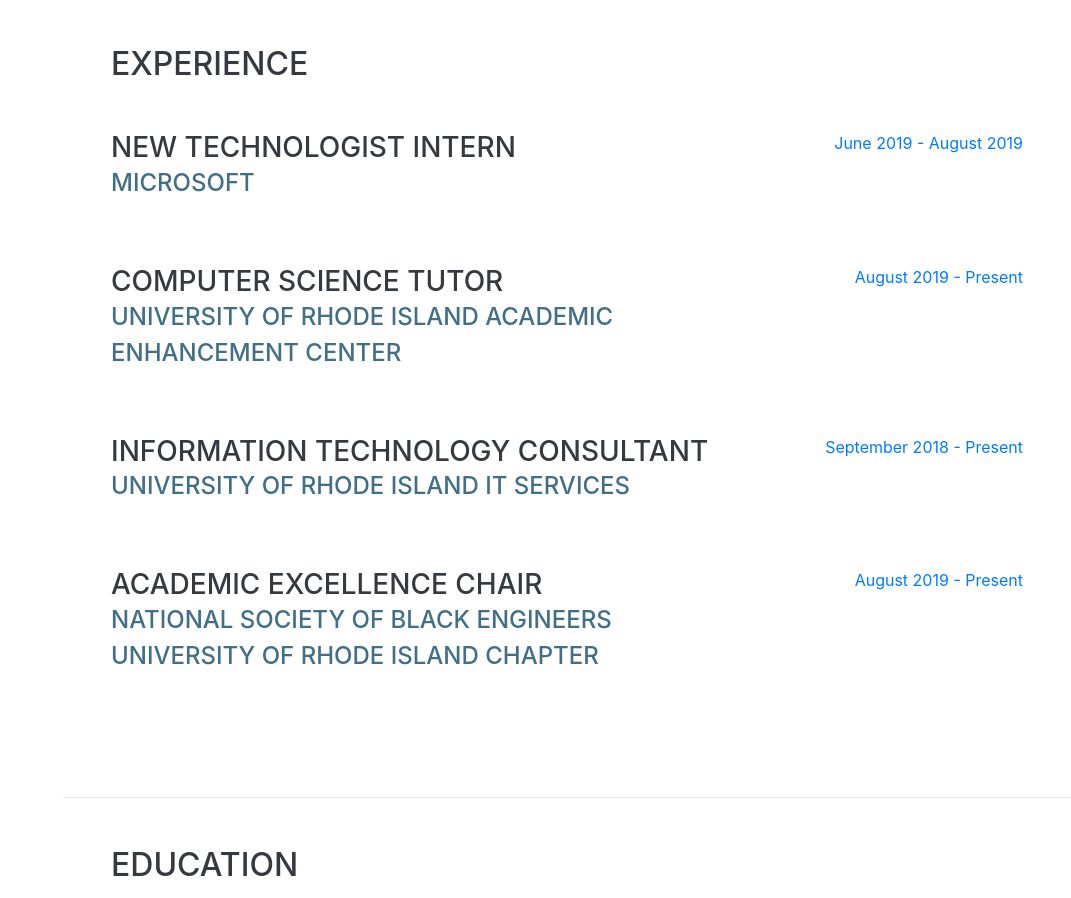
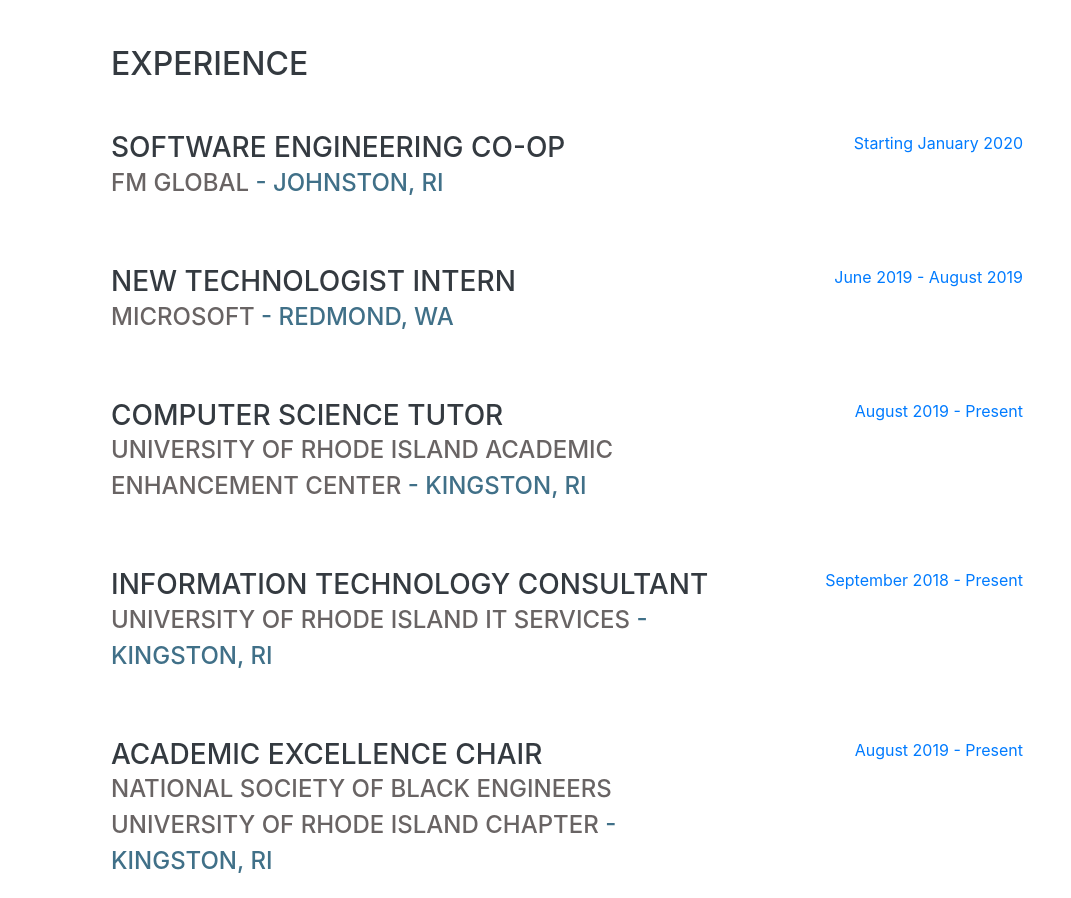
Before and after one commit to adamjeanlaurent/Personal-Site, a website with bundled scripts: page index.html in a window 1280 px wide. Shown: the part 804-1702 px from the top of the page, without its empty margins (209-1280 px from the left). Built offline with nearby package versions, Linux system fonts and the light colour scheme; a web font is replaced by a local one.

Commit message:
added FM Global And New company colors

```diff
--- a/index.html
+++ b/index.html
@@ -106,8 +106,23 @@
 
         <div class="resume-item d-flex flex-column flex-md-row justify-content-between mb-5">
           <div class="resume-content">
+            <h3 class="mb-0">Software Engineering Co-Op</h3>
+            <div class="subheading mb-3"><span class = "location">FM Global </span> - Johnston, RI</div>
+              <!-- <ul>
+                <li>Worked on a team of fellow interns to build an iOS application using Agile methodology and frameworks.</li>
+                <li>Learned industry software development practices such as, code reviews, unit testing, and scrum.</li>
+                <li>Worked as a backend developer, built a system to allow iOS application to read and write to native iOS calendar, and perform other CRUD operations. </li>
+              </ul> -->
+          </div>
+          <div class="resume-date text-md-right">
+            <span class="text-primary">Starting January 2020</span>
+          </div>
+        </div>
+
+        <div class="resume-item d-flex flex-column flex-md-row justify-content-between mb-5">
+          <div class="resume-content">
             <h3 class="mb-0">New Technologist Intern</h3>
-            <div class="subheading mb-3">Microsoft</div>
+            <div class="subheading mb-3"><span class = "location">Microsoft</span> - Redmond, Wa</div>
               <!-- <ul>
                 <li>Worked on a team of fellow interns to build an iOS application using Agile methodology and frameworks.</li>
                 <li>Learned industry software development practices such as, code reviews, unit testing, and scrum.</li>
@@ -122,7 +137,7 @@
         <div class="resume-item d-flex flex-column flex-md-row justify-content-between mb-5">
           <div class="resume-content">
             <h3 class="mb-0">Computer Science Tutor</h3>
-            <div class="subheading mb-3">University Of Rhode Island Academic Enhancement Center</div>
+            <div class="subheading mb-3"><span class = "location">University Of Rhode Island Academic Enhancement Center</span> - Kingston, RI</div>
             <!-- <p>
               <ul>
                 <li>Hold weekly tutoring sessions assisting students in Data Structures & Algorithms and Object-Oriented Programming Coursework.</li>
@@ -138,7 +153,7 @@
         <div class="resume-item d-flex flex-column flex-md-row justify-content-between mb-5">
           <div class="resume-content">
             <h3 class="mb-0">Information Technology Consultant</h3>
-            <div class="subheading mb-3">University Of Rhode Island IT Services</div>
+            <div class="subheading mb-3"><span class = "location">University Of Rhode Island IT Services</span> - Kingston, RI</div>
             <!-- <ul>
               <li>Provide URI students, staff, and faculty with professional computing and networking services, such as
                 troubleshooting, reformatting, Ethernet
@@ -154,7 +169,7 @@
         <div class="resume-item d-flex flex-column flex-md-row justify-content-between mb-5">
           <div class="resume-content">
             <h3 class="mb-0">Academic Excellence Chair</h3>
-            <div class="subheading mb-3">National Society Of Black Engineers University Of Rhode Island Chapter</div>
+            <div class="subheading mb-3"><span class = "location">National Society Of Black Engineers University Of Rhode Island Chapter</span> - Kingston, RI</div>
             <!-- <p>
               <ul>
                 <li>Hold weekly tutoring sessions assisting students in Data Structures & Algorithms and Object-Oriented Programming Coursework.</li>
```
Also changed, not shown: css/resume.min.css.
